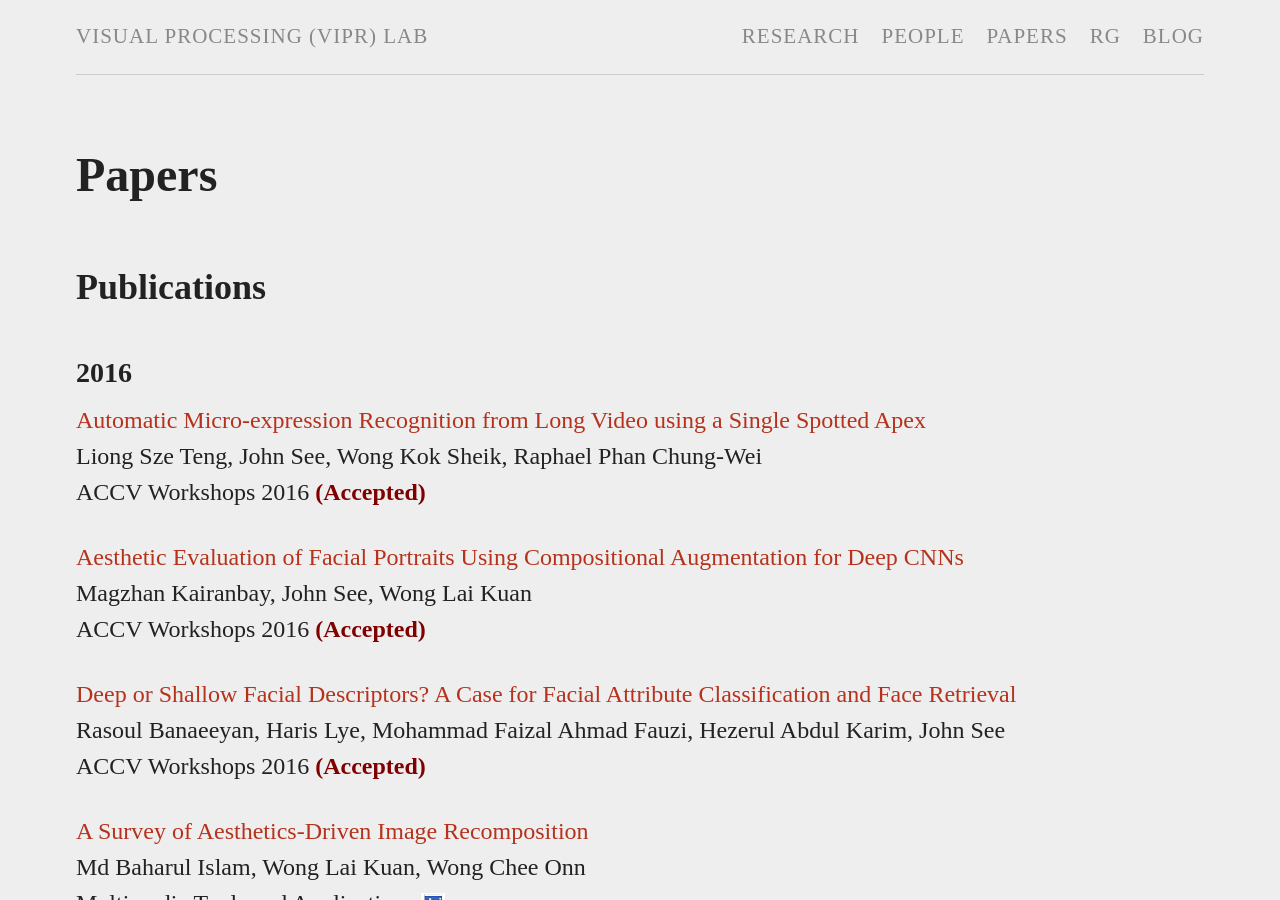
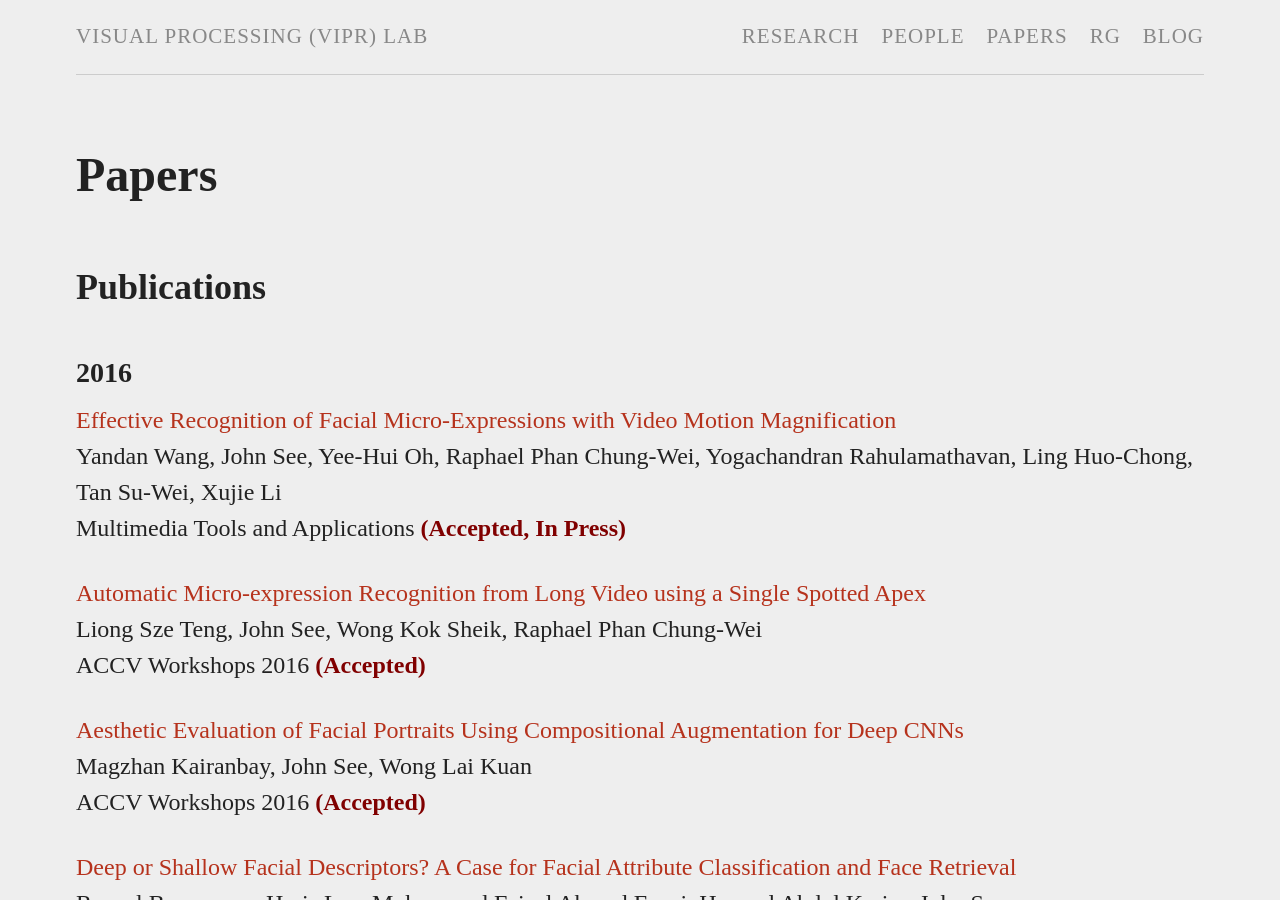
Before and after one commit to viprlab/viprlab.github.io, a Jekyll site: the page built from papers.md, in a window 1280 px wide and 900 px high. Built offline with Jekyll 4.4.1, drawn with Linux system fonts in a browser that asks for light colours.

Commit message:
update pub

```diff
--- a/papers.md
+++ b/papers.md
@@ -5,6 +5,11 @@ title: Papers
 pubs:
     - year: "2016"
       groups:
+        - title:   "Effective Recognition of Facial Micro-Expressions with Video Motion Magnification"
+          author:  "Yandan Wang, John See, Yee-Hui Oh, Raphael Phan Chung-Wei, Yogachandran Rahulamathavan, Ling Huo-Chong, Tan Su-Wei, Xujie Li"
+          pub:     "Multimedia Tools and Applications"
+          type:     j
+          note:    "Accepted, In Press"
         - title:   "Automatic Micro-expression Recognition from Long Video using a Single Spotted Apex"
           author:  "Liong Sze Teng, John See, Wong Kok Sheik, Raphael Phan Chung-Wei"
           pub:     "ACCV Workshops 2016"
```
